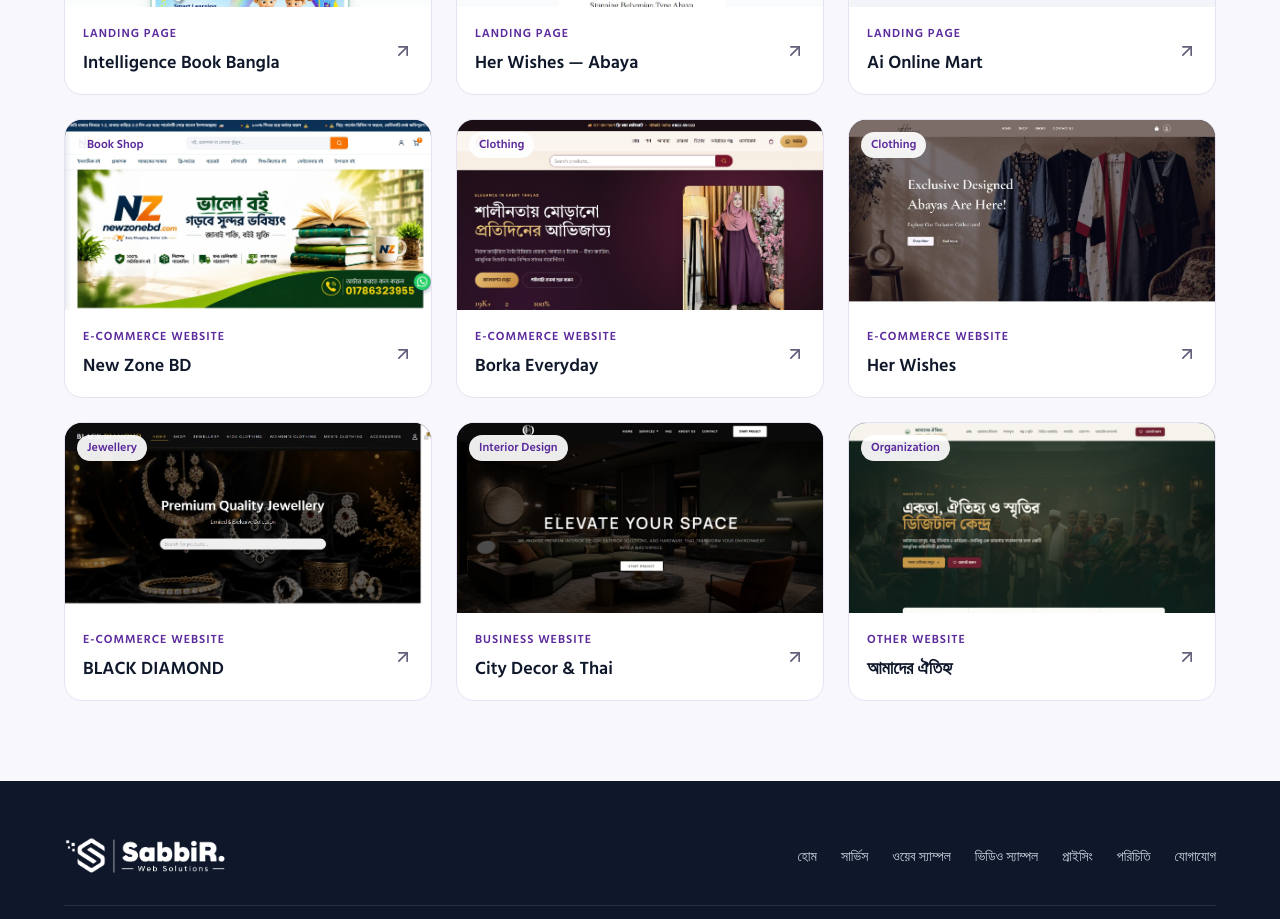
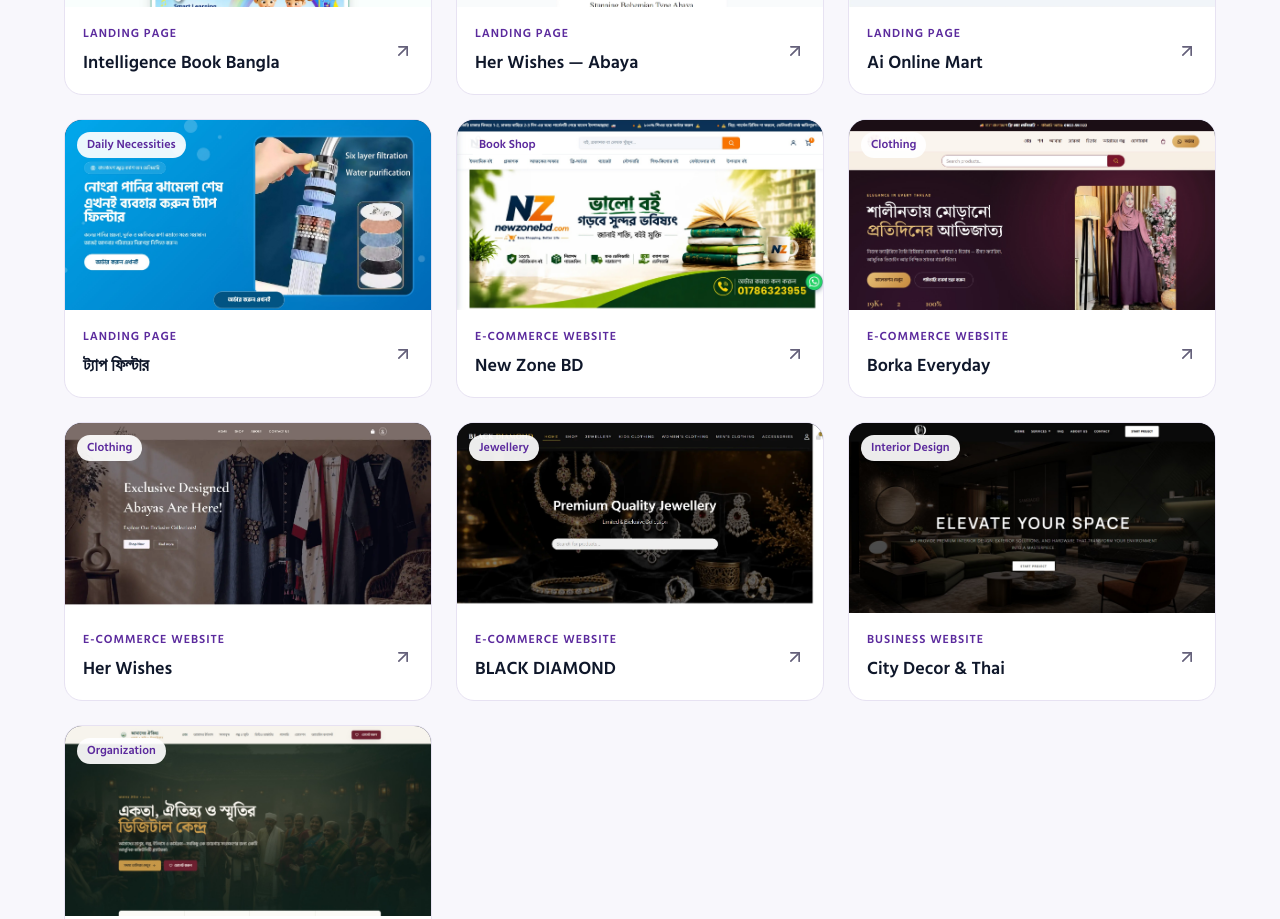
Before and after one commit to sourov6580/sabbir-web-solutions, a Next.js app: page /web-samples in a window 1280 px wide. Shown: the part 820-1739 px from the top of the page. Built offline with nearby package versions, Linux system fonts and the light colour scheme.

Commit message:
Update site.js

```diff
--- a/content/site.js
+++ b/content/site.js
@@ -123,6 +123,7 @@ export const portfolio = {
     { t: "Intelligence Book Bangla", cat: "Landing Page", biz: "Kid's Item", url: "https://landing.rwmart.shop/step/intelligence-book-bangla/", image: "/images/landing.rwmart.shop_step_intelligence-book-bangla.webp" },
     { t: "Her Wishes — Abaya", cat: "Landing Page", biz: "Clothing", url: "https://herwishes.rwmart.shop/step/shrug-type-abaya-with-beautifully-motif-work-new/", image: "/images/herwishes.rwmart.shop_step_new.webp" },
     { t: "Ai Online Mart", cat: "Landing Page", biz: "Daily Necessities", url: "https://landing.rwmart.shop/step/ai-online-mart/", image: "/images/ai-online-mart.webp" },
+    { t: "ট্যাপ ফিল্টার", cat: "Landing Page", biz: "Daily Necessities", url: "https://landing.rwmart.shop/step/water-filter/", image: "/images/landing.rwmart.shop_step_water-filter.png" },
     { t: "New Zone BD", cat: "E-commerce Website", biz: "Book Shop", url: "https://newzonebd.rwmart.shop/", image: "/images/newzonebd.rwmart.shop.png" },
     { t: "Borka Everyday", cat: "E-commerce Website", biz: "Clothing", url: "https://borkaeveryday.rwmart.shop/", image: "/images/borkaeveryday.rwmart.shop.png" },
     { t: "Her Wishes", cat: "E-commerce Website", biz: "Clothing", url: "https://herwishes.rwmart.shop/", image: "/images/herwishes.shop.webp" },
```
